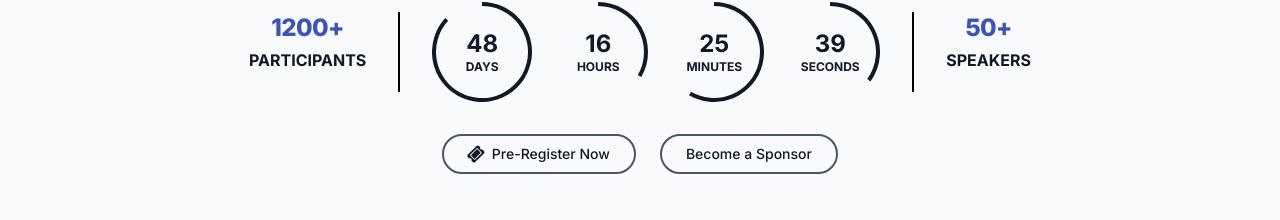
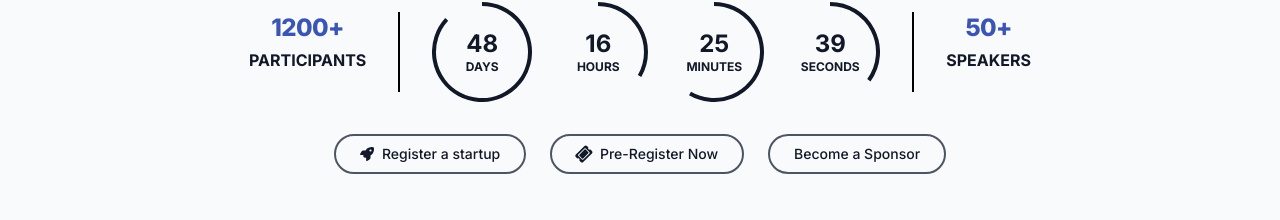
Before and after one commit to hichemfantar/TSYP-11-Congress-Website, a React (Vite) app: page / in a window 1280 px wide. Shown: the part 492-712 px from the top of the page. Built offline with nearby package versions, Linux system fonts and the light colour scheme; grey boxes are pictures that could not be loaded.

Commit message:
startup form

```diff
--- a/src/app/pages/Home.page.jsx
+++ b/src/app/pages/Home.page.jsx
@@ -53,7 +53,11 @@ import { useMediaQuery } from "usehooks-ts";
 import { Countdown } from "../components/Countdown";
 import StyledButton from "../components/StyledButton";
 import { FontAwesomeIcon } from "@fortawesome/react-fontawesome";
-import { faExternalLink, faTicket } from "@fortawesome/free-solid-svg-icons";
+import {
+	faExternalLink,
+	faRocket,
+	faTicket,
+} from "@fortawesome/free-solid-svg-icons";
 import CustomImage from "../components/CustomImage";
 import { Fade } from "react-awesome-reveal";
 
@@ -153,6 +157,16 @@ export default function HomePage() {
 									// icon={<FontAwesomeIcon icon={faExternalLink} />}
 								/>
 							</Link> */}
+							<Link
+								to={"https://forms.gle/ahXMJsQGwxHS9Hac6"}
+								className="flex justify-center"
+								target="_blank"
+							>
+								<StyledButton
+									message={"Register a startup"}
+									icon={<FontAwesomeIcon icon={faRocket} />}
+								/>
+							</Link>
 							<Link to={"/registration"} className="flex justify-center">
 								<StyledButton
 									message={"Pre-Register Now"}
@@ -161,6 +175,7 @@ export default function HomePage() {
 									}
 								/>
 							</Link>
+
 							<Link to={"/sponsor-us"} className="flex justify-center">
 								<StyledButton
 									message={"Become a Sponsor"}
```
